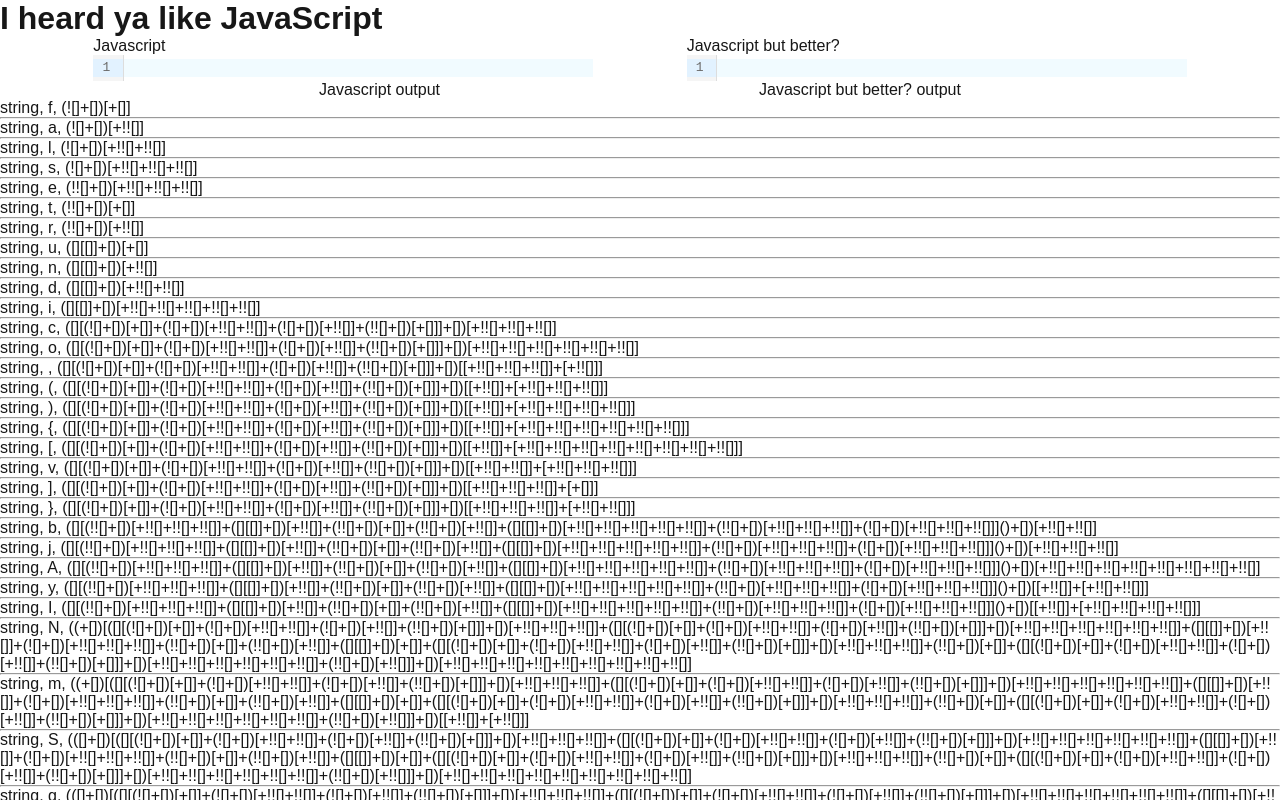
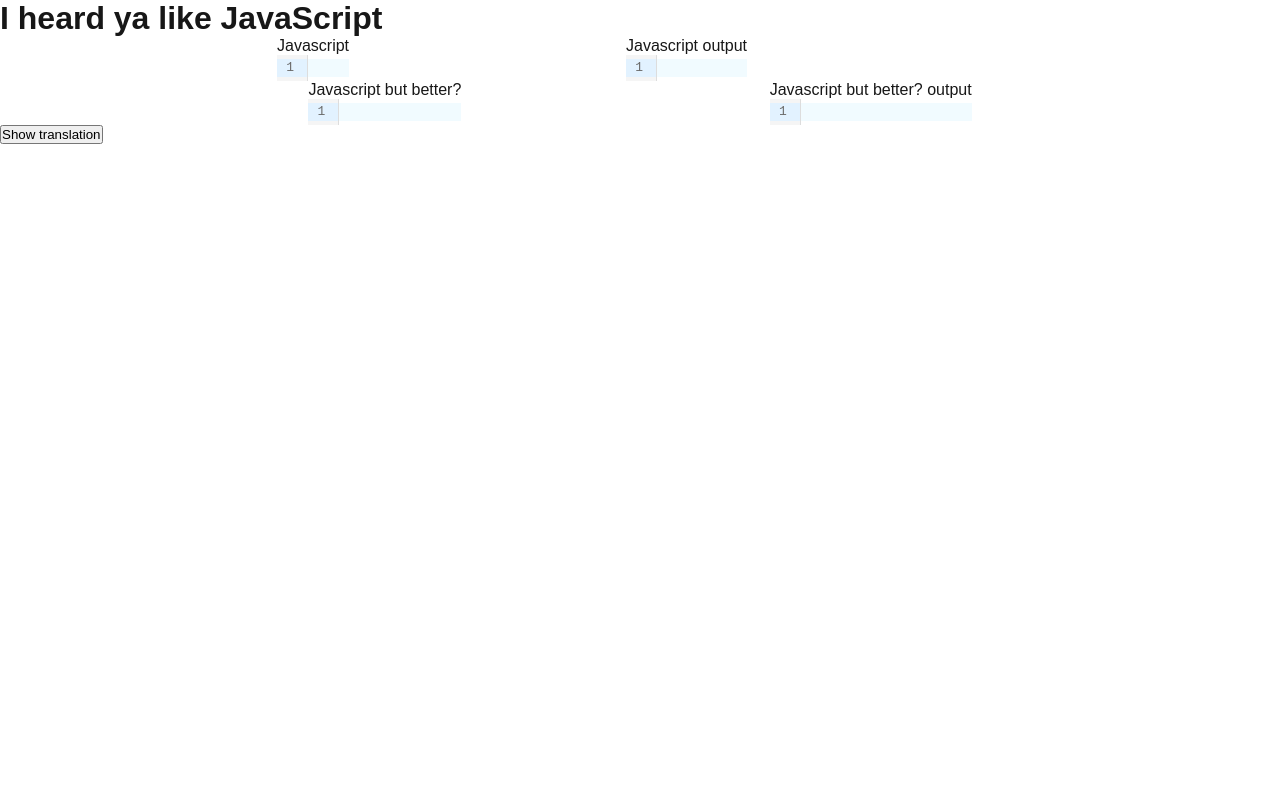
Before and after one commit to ShiCheng-Lu/website, a Next.js app: page /jsfuck in a window 1280 px wide. Shown: the top 800 px of the page. Built offline with nearby package versions, Linux system fonts and the light colour scheme.

Commit message:
don't auto close payment

```diff
--- a/src/app/jsfuck/page.module.css
+++ b/src/app/jsfuck/page.module.css
@@ -1,5 +1,4 @@
-
-
-.textarea {
-    border: 0;
+.CodeMirror {
+  border: 0;
+  width: 500;
 }
--- a/src/app/jsfuck/page.tsx
+++ b/src/app/jsfuck/page.tsx
@@ -12,13 +12,17 @@ export default function JSFuck() {
   const [result, setResult] = useState("");
   const [error, setError] = useState("");
 
+  const [showTranslation, setShowTranslation] = useState(false);
+
+  const [encodedResult, setEncodedResult] = useState("");
+
   const updateCode = (code: string) => {
     setCode(code);
-    const encoded = encode(code);
-    if (encoded) {
-      setEncoded(encoded);
-    }
+    const encoded = encode(code) || "";
+    setEncoded(encoded);
     try {
+      const encodedRes = `${eval(encoded)}`;
+      setEncodedResult(encodedRes);
       // stringify result for safety
       const res = `${eval(code)}`;
       setResult(res);
@@ -29,6 +33,10 @@ export default function JSFuck() {
     }
   };
 
+  const theme = EditorView.theme({
+    "&": { maxHeight: "200px" },
+  });
+
   return (
     <div>
       <h1>I heard ya like JavaScript</h1>
@@ -38,34 +46,21 @@ export default function JSFuck() {
           display: "flex",
           flexDirection: "row",
           justifyContent: "space-evenly",
-          width: "100vw"
+          alignItems: "center",
+          width: "80vw",
         }}
       >
         <div>
           Javascript
           <ReactCodeMirror
-            className={styles.textarea}
-            style={{
-              width: "500px",
-              maxWidth: "100%"
-            }}
+            className={styles.CodeMirror}
             value={code}
             onChange={(e) => updateCode(e)}
-          ></ReactCodeMirror>
+          />
         </div>
         <div>
-          Javascript but better?
-
-          <ReactCodeMirror
-            extensions={[EditorView.lineWrapping]}
-            className={styles.textarea}
-            style={{
-              width: "500px",
-              maxWidth: "100%"
-            }}
-            value={encoded}
-            onChange={(e) => updateCode(e)}
-          ></ReactCodeMirror>
+          Javascript output
+          <ReactCodeMirror className={styles.CodeMirror} value={result} />
         </div>
       </div>
       <div
@@ -76,25 +71,37 @@ export default function JSFuck() {
         }}
       >
         <div>
-          Javascript output
-          <div>{result}</div>
-          <div>{error}</div>
+          Javascript but better?
+          <ReactCodeMirror
+            extensions={[theme, EditorView.lineWrapping]}
+            className={styles.CodeMirror}
+            value={encoded}
+          ></ReactCodeMirror>
         </div>
-        <div>Javascript but better? output</div>
+        <div>
+          Javascript but better? output
+          <ReactCodeMirror
+            className={styles.CodeMirror}
+            value={encodedResult}
+          />
+        </div>
       </div>
 
-      <ul>
-        {translationList.map((translation) => {
-          return (
-            <>
-              <li>
-                {translation.type}, {translation.key}, {translation.value}
-              </li>
-              <hr />
-            </>
-          );
-        })}
-      </ul>
+      <button onClick={() => setShowTranslation(!showTranslation)}>
+        Show translation
+      </button>
+      {showTranslation && (
+        <table>
+          {translationList.map((translation) => {
+            return (
+              <tr key={translation.key}>
+                <td>{translation.key}</td>
+                <td>{translation.value}</td>
+              </tr>
+            );
+          })}
+        </table>
+      )}
     </div>
   );
 }
```
Also changed, not shown: src/app/page.tsx (+6 -13 lines), src/components/PaymentPopup.tsx (+12 -0 lines).
